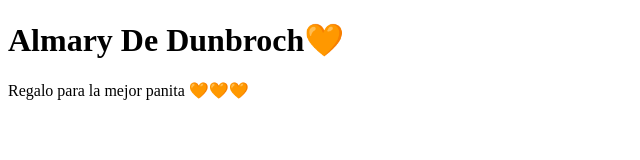
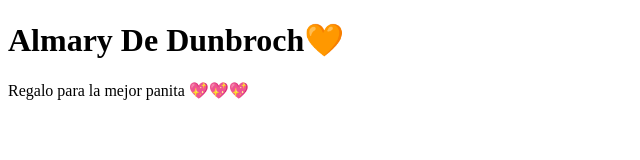
Before and after one commit to AlmaryDeDunbroch/AlmaryDeDunbroch.github.io, a plain HTML site: page index.html in a window 1280 px wide. Shown: the full height of the page, 0-640 px from the left. Drawn offline with Linux system fonts and the light colour scheme.

Commit message:
Update index.html

```diff
--- a/index.html
+++ b/index.html
@@ -11,7 +11,7 @@
       <h1>Almary De Dunbroch&#129505;</h1>
     </header>
     <main>
-      <p>Regalo para la mejor panita &#129505;&#129505;&#129505;</p>
+      <p>Regalo para la mejor panita &#128150;&#128150;&#128150;</p>
     </main>
   </body>
 </html>
```
